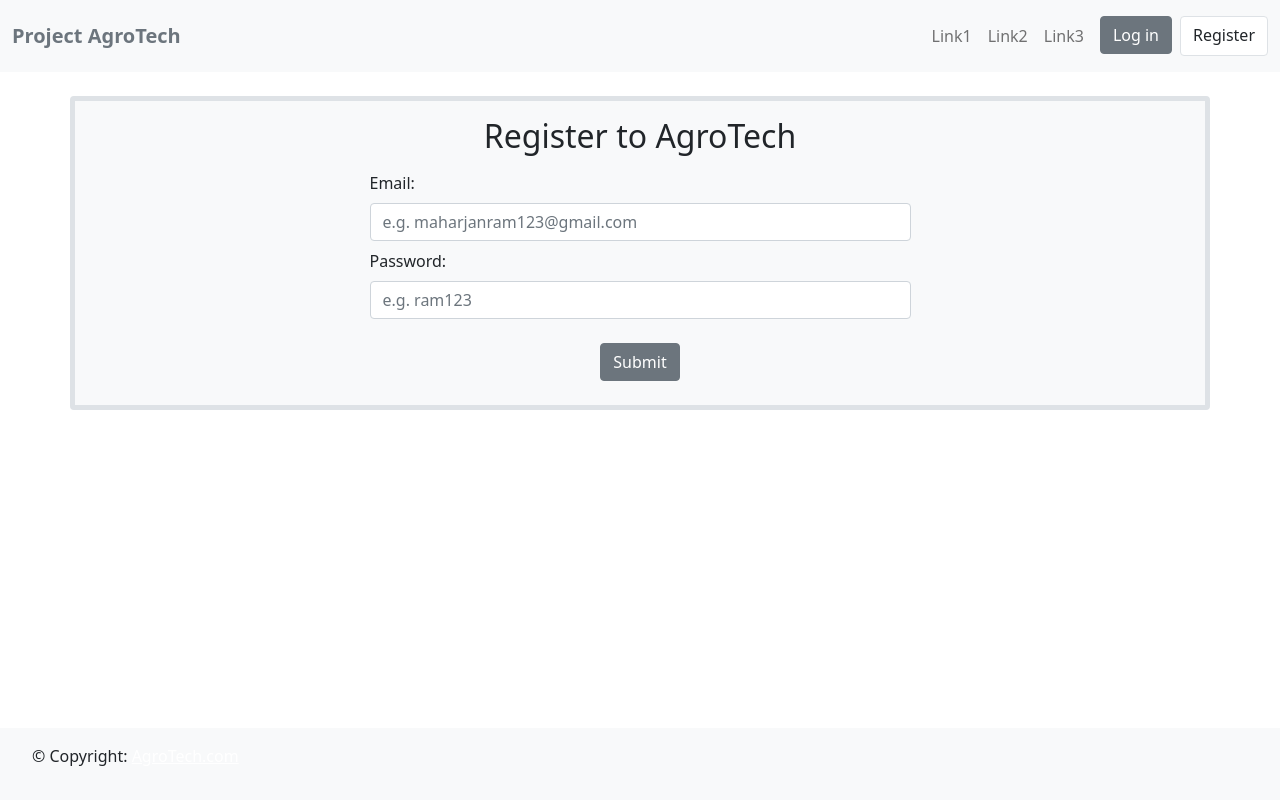
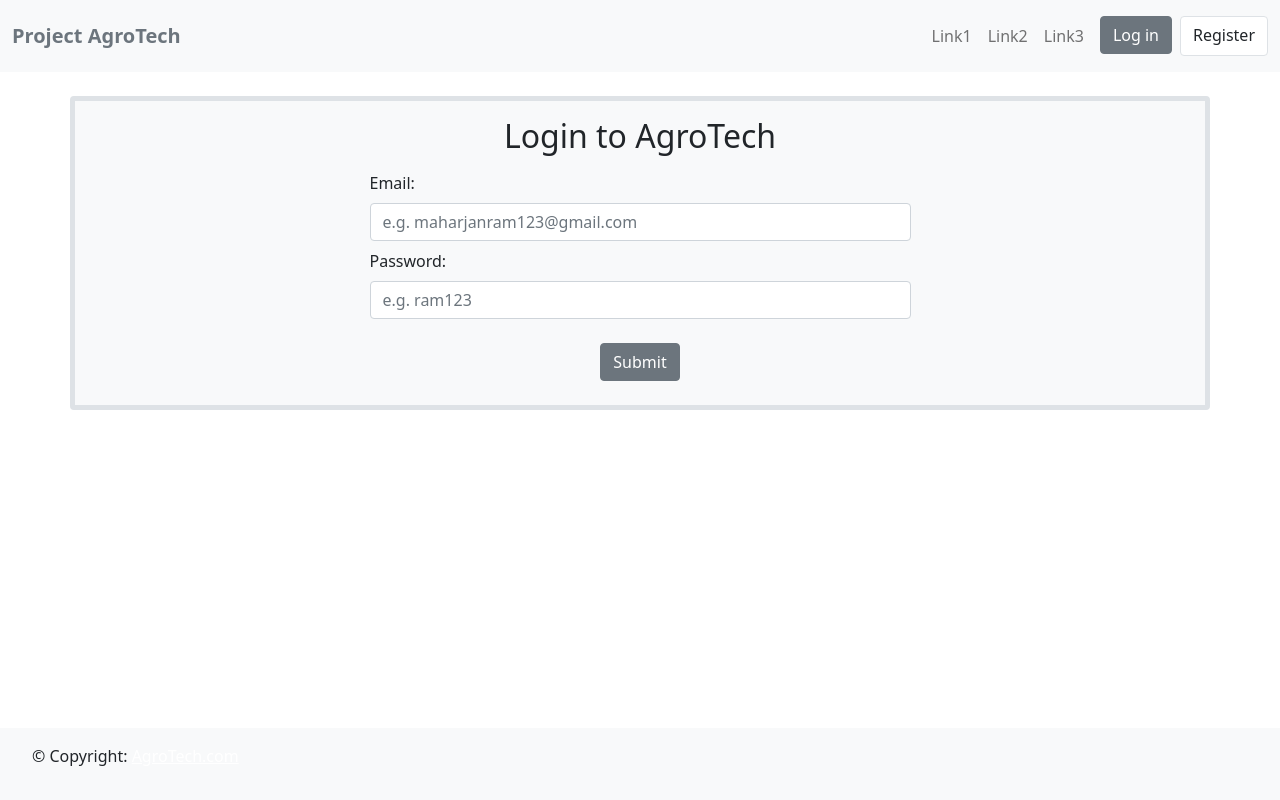
Before and after one commit to ansibtri/agrotech-hackathon-mbmc-ideax, a website: page client/loginpage.html in a window 1280 px wide. Drawn offline with nearby package versions, Linux system fonts and the light colour scheme.

Commit message:
login page finished

```diff
--- a/client/loginpage.html
+++ b/client/loginpage.html
@@ -3,7 +3,7 @@
     <meta charset="UTF-8">
     <meta name="viewport" content="width=device-width, initial-scale=1.0">
     <link href="https://cdn.jsdelivr.net/npm/bootstrap@5.0.1/dist/css/bootstrap.min.css" rel="stylesheet" integrity="sha384-+0n0xVW2eSR5OomGNYDnhzAbDsOXxcvSN1TPprVMTNDbiYZCxYbOOl7+AMvyTG2x" crossorigin="anonymous">
-    <title>Registration Page</title>
+    <title>Login Page</title>
 </head>
 <body>
     <nav class="navbar fixed-top navbar-expand-md navbar-light bg-light pt-3 pb-3">
@@ -47,7 +47,7 @@
     <section id="registrationForm" class="mt-5 pt-5">
         <div class="container-md rounded border border-5 bg-light">
             <div class="text-center pt-3">
-                <h2>Register to AgroTech</h2>
+                <h2>Login to AgroTech</h2>
             </div>
 
             <div class="row justify-content-center">
```
